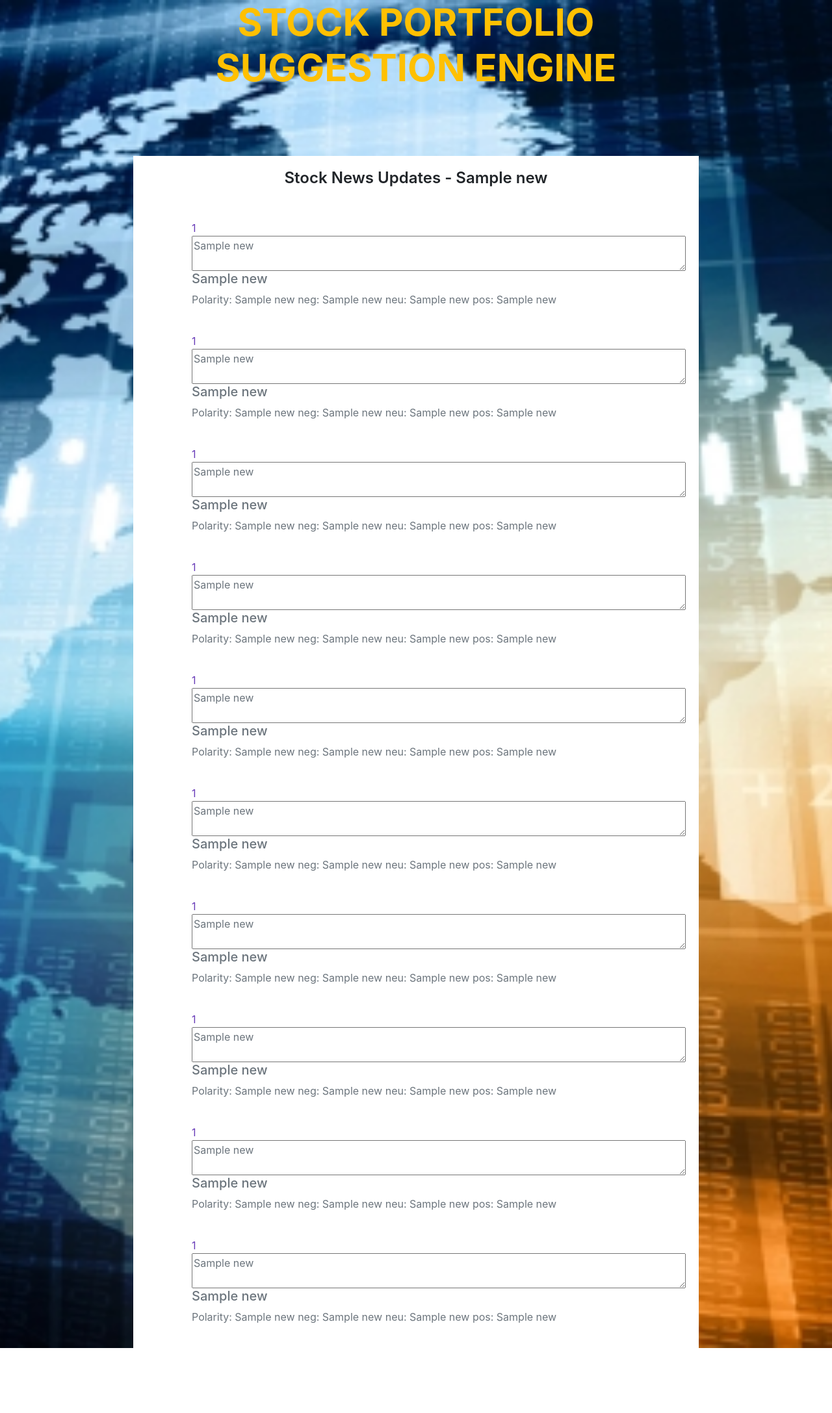
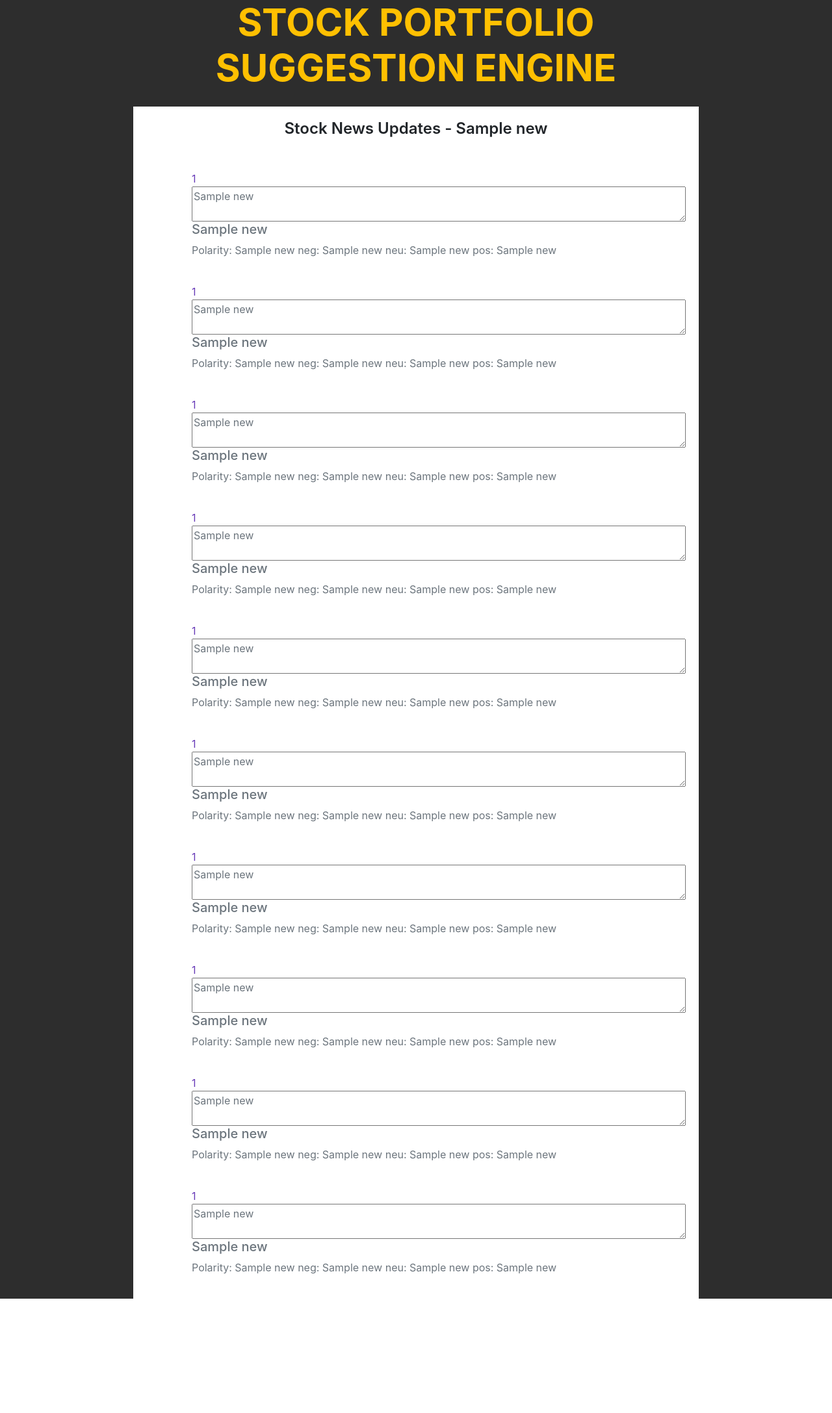
Before and after one commit to Lakshmipriya1411/Stock-Portfolio-Suggestion-Engine, a Flask app: template templates/stock_news.html in a window 1280 px wide. Shown: the whole page at 65% size. After the commit the page ends 1999 px from the top, so only its background shows below. Run offline with Flask 2, Linux system fonts and the light colour scheme; the template is opened without the code that fills it: most values are stand-ins (such as "Sample title", 1, 10 or a date in 2020); some web fonts are replaced.

Commit message:
Push latest changes css

```diff
--- a/templates/one_strategy.html
+++ b/templates/one_strategy.html
@@ -7,14 +7,14 @@
         <link type="text/css" rel="stylesheet" href="../static/strategy_style.css"/>
     </head>
     <body style="margin: 0;">
-        <div id="strategy">
+        <div id="one_strategy">
             <div class="booking-form">
             <div class="form-header">
                 <h1>Stock Portfolio Suggestion Engine</h1>
 
             </div>
         </div>
-            <div class="container mt-5 mb-3" style="padding-left: 161px;padding-top: 30px;">
+            <div class="container mt-5 mb-3" style="padding-left: 194px;padding-top: 30px;">
                 <div class="row">
                     <div class="col-md-5">
                         <div class="card p-3 mb-2" style="background:#f5f5f5">
--- a/templates/stock_news.html
+++ b/templates/stock_news.html
@@ -7,17 +7,14 @@
         <link type="text/css" rel="stylesheet" href="../static/news_styles.css"/>
     </head>
     <body style="margin: 0;">
-        <div id="one_strategy">
+        <div id="strategy" style="background:#2d2d2d">
             <div class="booking-form">
                 <div class="form-header">
                     <h1>Stock Portfolio Suggestion Engine</h1>
-                    <div class="row">
-                        <div class="col"></div>
-                        <div class="col"></div>
-                    </div>
+
                 </div>
             </div>
-        <div class="row d-flex justify-content-center mt-100 mb-100">
+        <div class="row d-flex justify-content-center mt-50 mb-50">
             <div class="col-lg-20">
                <div class="card">
                    <div class="card-body text-center">
```
